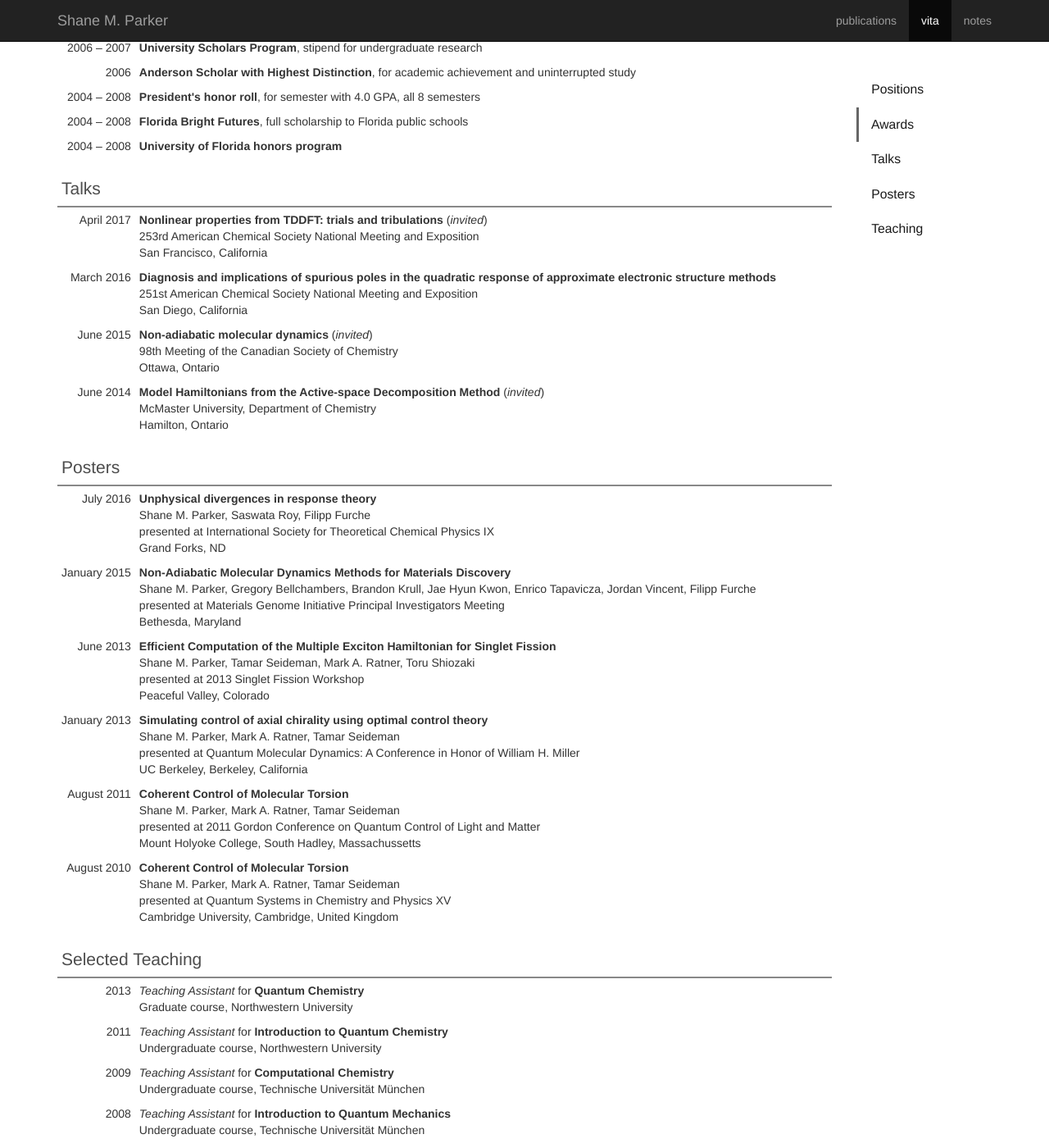
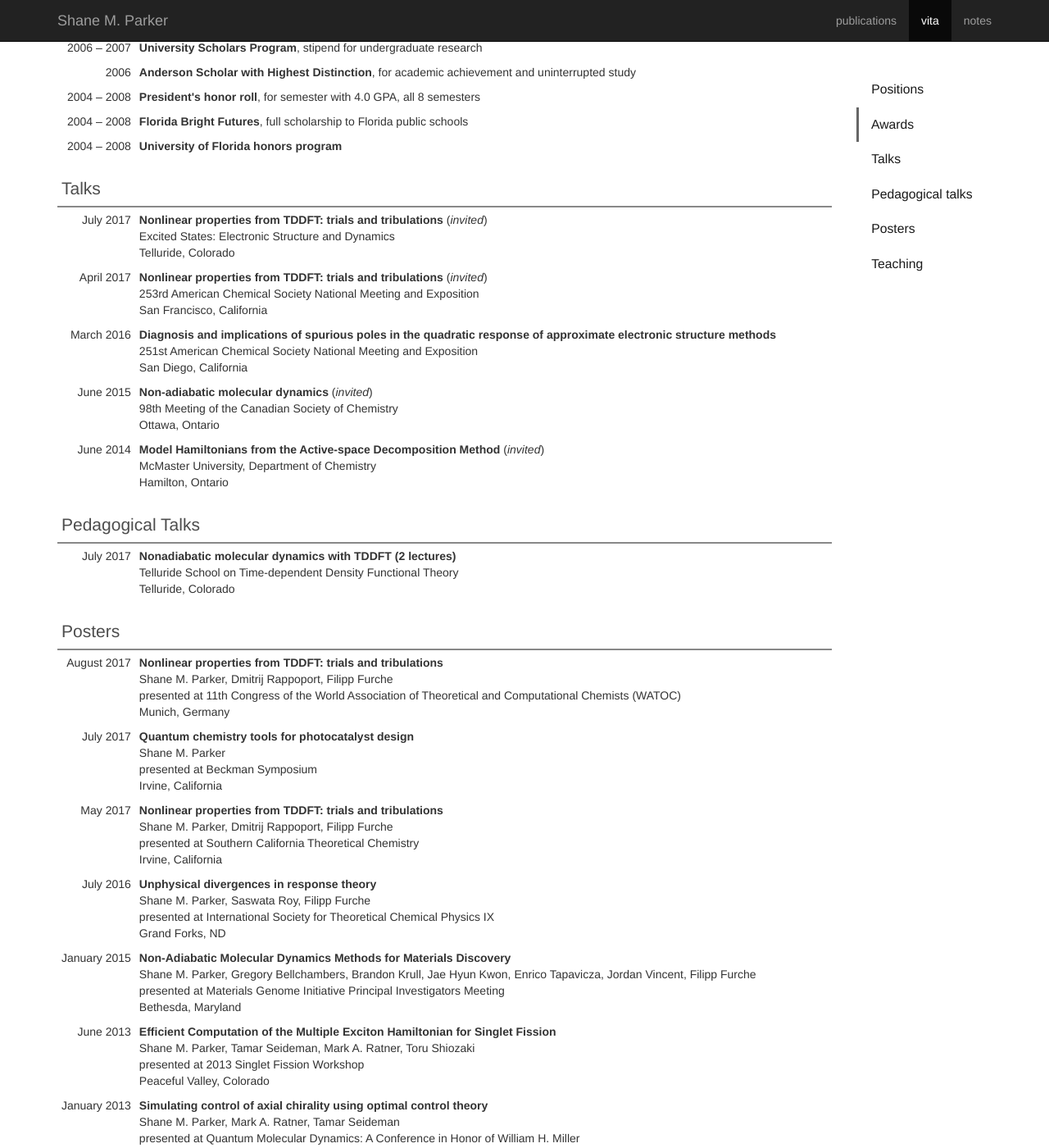
Before and after one commit to smparker/smparker.github.io, a Jekyll site: the page built from vita.html, in a window 1280 px wide and 1400 px high, scrolled down 847 px. Shown: the whole window at 82% size. Built offline with Jekyll 4.4.1, drawn with Linux system fonts in a browser that asks for light colours; nearby versions of some CDN libraries.

Commit message:
adds pedagogical section and updates last few months

```diff
--- a/_data/lectures.yml
+++ b/_data/lectures.yml
@@ -1,3 +1,9 @@
+- title: "Nonlinear properties from TDDFT: trials and tribulations"
+  institution: "Excited States: Electronic Structure and Dynamics"
+  location: Telluride, Colorado
+  time: July 2017
+  invited: true
+
 - title: "Nonlinear properties from TDDFT: trials and tribulations"
   institution: 253rd American Chemical Society National Meeting and Exposition
   location: San Francisco, California
--- /dev/null
+++ b/_data/pedagogy.yml
@@ -0,0 +1,4 @@
+- topic: "Nonadiabatic molecular dynamics with TDDFT (2 lectures)"
+  institution: "Telluride School on Time-dependent Density Functional Theory"
+  location: Telluride, Colorado
+  time: July 2017
--- a/_data/posters.yml
+++ b/_data/posters.yml
@@ -1,3 +1,21 @@
+- title: "Nonlinear properties from TDDFT: trials and tribulations"
+  authors: Shane M. Parker, Dmitrij Rappoport, Filipp Furche
+  event: 11th Congress of the World Association of Theoretical and Computational Chemists (WATOC)
+  location: Munich, Germany
+  time: August 2017
+
+- title: "Quantum chemistry tools for photocatalyst design"
+  authors: Shane M. Parker
+  event: Beckman Symposium
+  location: Irvine, California
+  time: July 2017
+
+- title: "Nonlinear properties from TDDFT: trials and tribulations"
+  authors: Shane M. Parker, Dmitrij Rappoport, Filipp Furche
+  event: Southern California Theoretical Chemistry
+  location: Irvine, California
+  time: May 2017
+
 - title: Unphysical divergences in response theory
   authors: Shane M. Parker, Saswata Roy, Filipp Furche
   event: International Society for Theoretical Chemical Physics IX
--- a/vita.html
+++ b/vita.html
@@ -47,6 +47,19 @@ permalink: /vita/
       </tr>
     {% endfor %}
 
+      <tr class="category" id="pedagogy">
+        <td colspan="2" valign="bottom"><h1>Pedagogical Talks</h1></td>
+      </tr>
+    {% for lecture in site.data.pedagogy %}
+      <tr>
+        <td class="vita-nowrap"> {{lecture.time}} </td>
+        <td>
+          <b>{{lecture.topic}}</b> <br>
+          {{lecture.institution}} <br>
+          {{lecture.location}}
+        </td>
+      </tr>
+    {% endfor %}
       <tr class="category" id="posters">
         <td colspan="2" valign="bottom"><h1>Posters</h1></td>
       </tr>
@@ -81,6 +94,7 @@ permalink: /vita/
       <li class="cat-item active"> <a href="#positions">Positions</a> </li>
       <li class="cat-item"><a href="#awards">Awards</a></li>
       <li class="cat-item"><a href="#talks">Talks</a></li>
+      <li class="cat-item"><a href="#pedagogy">Pedagogical talks</a></li>
       <li class="cat-item"><a href="#posters">Posters</a></li>
       <li class="cat-item"><a href="#teaching">Teaching</a></li>
     </ul>
```
Also changed, not shown: latex_cv/make_tex_cv.py (+27 -1 lines).
